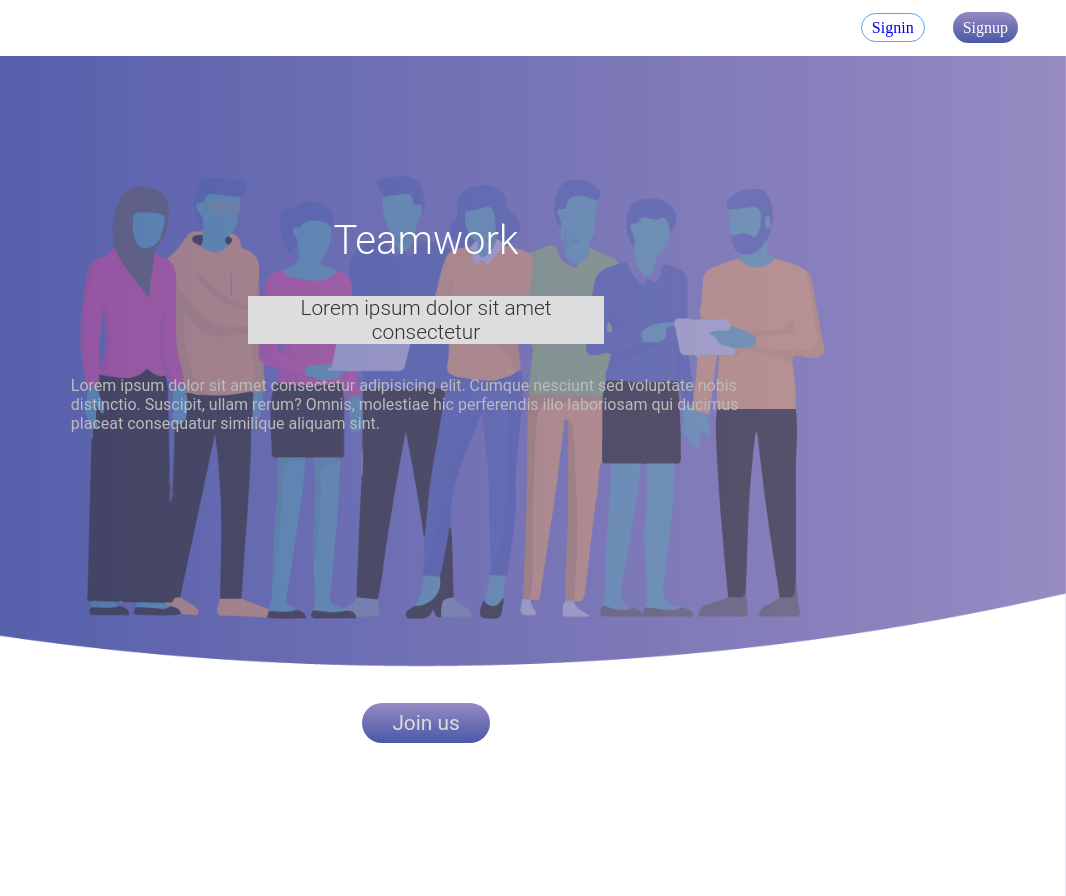
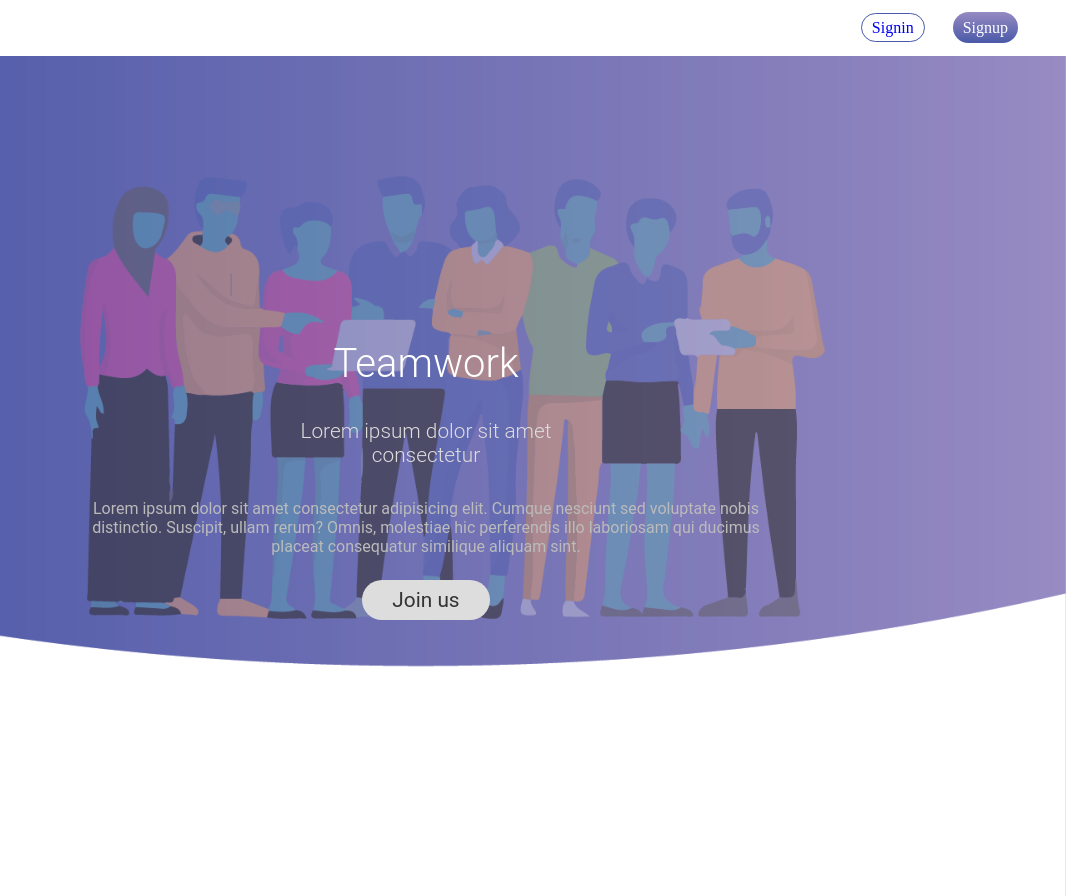
Before and after one commit to BlaiseJavan/Teamwork, a website: page UI/index.html in a window 1280 px wide. Shown: the full height of the page, 214-1280 px from the left. Drawn offline with Linux system fonts and the light colour scheme.

Commit message:
[bg-168853861] fix langing page

```diff
--- a/UI/css/index.css
+++ b/UI/css/index.css
@@ -68,7 +68,7 @@
     }
 
     .navbar .nav-buttons a:nth-of-type(1){
-        border: 1px solid var(--blue);
+        border: 1px solid #4959A8;
         line-height: 13px;
     }
 
@@ -104,17 +104,17 @@
 
     .description h4{
         text-align: center;
-        color: var(--dark);
+        color: var(--main);
         font-weight: 300;
         font-size: 1.3rem;
-        background: var(--main);
         width: 50%;
         margin: 2rem auto;
     }
 
     .description p{
         color: rgb(187, 187, 187);
-        margin-bottom: 2rem
+        margin-bottom: 2rem;
+        text-align: center;
     }
 
     /* Get started button  */
@@ -129,9 +129,9 @@
 
     .join-btn a{
         margin: 0 auto;
-        background: linear-gradient(#968AC2, #4959A8);
+        background: linear-gradient(var(--main), var(--main));
         border-radius: 40px;
-        color: var(--main);
+        color: var(--dark);
         padding: 8px 30px;
         text-decoration: none;
         font-size: 1.3rem;
```
Also changed, not shown: UI/index.html (+2 -1 lines).
